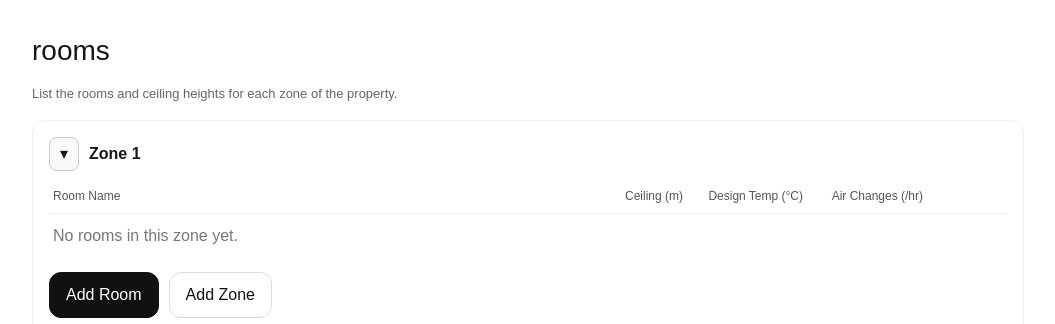
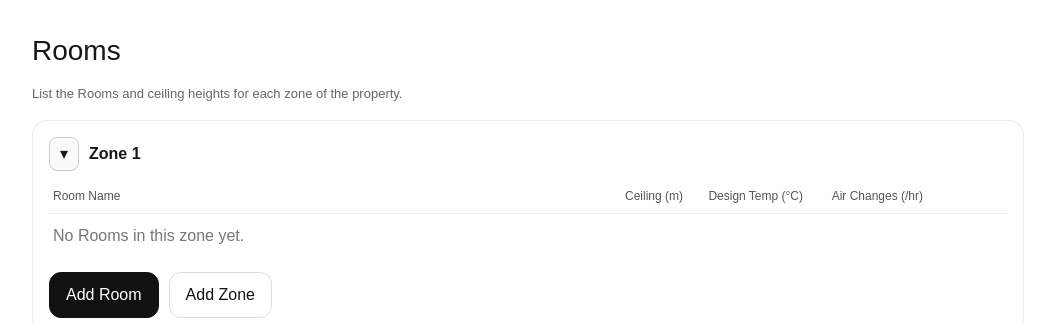
Before and after one commit to damowhu11-1979/heat-demand, a Next.js app: page /rooms in a window 1280 px wide. Shown: the top 324 px of the page, without its empty margins (112-1167 px from the left). Built offline with nearby package versions, Linux system fonts and the light colour scheme.

Commit message:
Update page.tsx

```diff
--- a/app/rooms/page.tsx
+++ b/app/rooms/page.tsx
@@ -14,11 +14,11 @@ type Room = {
   airChangeRate?: number;
 };
 
-type Zone = { name: string; rooms: Room[] };
+type Zone = { name: string; Rooms: Room[] };
 
 /* ------------------------------ STORAGE ------------------------------ */
 
-const ROOMS_KEY = 'mcs.rooms';
+const ROOMS_KEY = 'mcs.Rooms';
 
 const readRooms = (): Zone[] | null => {
   if (typeof window === 'undefined') return null;
@@ -40,7 +40,7 @@ const writeRooms = (zones: Zone[]) => {
 /* ------------------------------ PAGE ------------------------------ */
 
 export default function RoomsPage(): React.JSX.Element {
-  const [zones, setZones] = useState<Zone[]>([{ name: 'Zone 1', rooms: [] }]);
+  const [zones, setZones] = useState<Zone[]>([{ name: 'Zone 1', Rooms: [] }]);
   const [expanded, setExpanded] = useState<Record<number, boolean>>({ 0: true });
 
   const [showModal, setShowModal] = useState(false);
@@ -54,7 +54,7 @@ export default function RoomsPage(): React.JSX.Element {
     airChangeRate: undefined,
   });
 
-  /* Load existing rooms */
+  /* Load existing Rooms */
   useEffect(() => {
     const saved = readRooms();
     if (saved && Array.isArray(saved)) {
@@ -107,7 +107,7 @@ export default function RoomsPage(): React.JSX.Element {
     const copy = [...zones];
     copy[form.zone] = {
       ...copy[form.zone],
-      rooms: [...copy[form.zone].rooms, { ...form }],
+      Rooms: [...copy[form.zone].Rooms, { ...form }],
     };
     setZones(copy);
     setExpanded((e) => ({ ...e, [form.zone]: true }));
@@ -117,7 +117,7 @@ export default function RoomsPage(): React.JSX.Element {
   /* Add zone */
   const onAddZone = () => {
     const n = zones.length + 1;
-    setZones([...zones, { name: `Zone ${n}`, rooms: [] }]);
+    setZones([...zones, { name: `Zone ${n}`, Rooms: [] }]);
     setExpanded((e) => ({ ...e, [zones.length]: true }));
   };
 
@@ -126,7 +126,7 @@ export default function RoomsPage(): React.JSX.Element {
     const copy = [...zones];
     copy[zoneIdx] = {
       ...copy[zoneIdx],
-      rooms: copy[zoneIdx].rooms.filter((_, i) => i !== idx),
+      Rooms: copy[zoneIdx].Rooms.filter((_, i) => i !== idx),
     };
     setZones(copy);
   };
@@ -135,8 +135,8 @@ export default function RoomsPage(): React.JSX.Element {
 
   return (
     <main style={wrap}>
-      <h1 style={h1}>rooms</h1>
-      <p style={subtle}>List the rooms and ceiling heights for each zone of the property.</p>
+      <h1 style={h1}>Rooms</h1>
+      <p style={subtle}>List the Rooms and ceiling heights for each zone of the property.</p>
 
       <section style={card}>
         {zones.map((zone, zi) => (
@@ -167,7 +167,7 @@ export default function RoomsPage(): React.JSX.Element {
                   <div style={{ width: 80 }}></div>
                 </div>
 
-                {zone.rooms.map((r, i) => (
+                {zone.Rooms.map((r, i) => (
                   <div key={i} style={row}>
                     <div style={{ flex: 2 }}>{r.name}</div>
                     <div style={{ width: 120, textAlign: 'right' }}>{r.maxCeiling.toFixed(2)}</div>
@@ -182,8 +182,8 @@ export default function RoomsPage(): React.JSX.Element {
                   </div>
                 ))}
 
-                {!zone.rooms.length && (
-                  <div style={{ ...muted, padding: '10px 4px' }}>No rooms in this zone yet.</div>
+                {!zone.Rooms.length && (
+                  <div style={{ ...muted, padding: '10px 4px' }}>No Rooms in this zone yet.</div>
                 )}
               </div>
             )}
```
